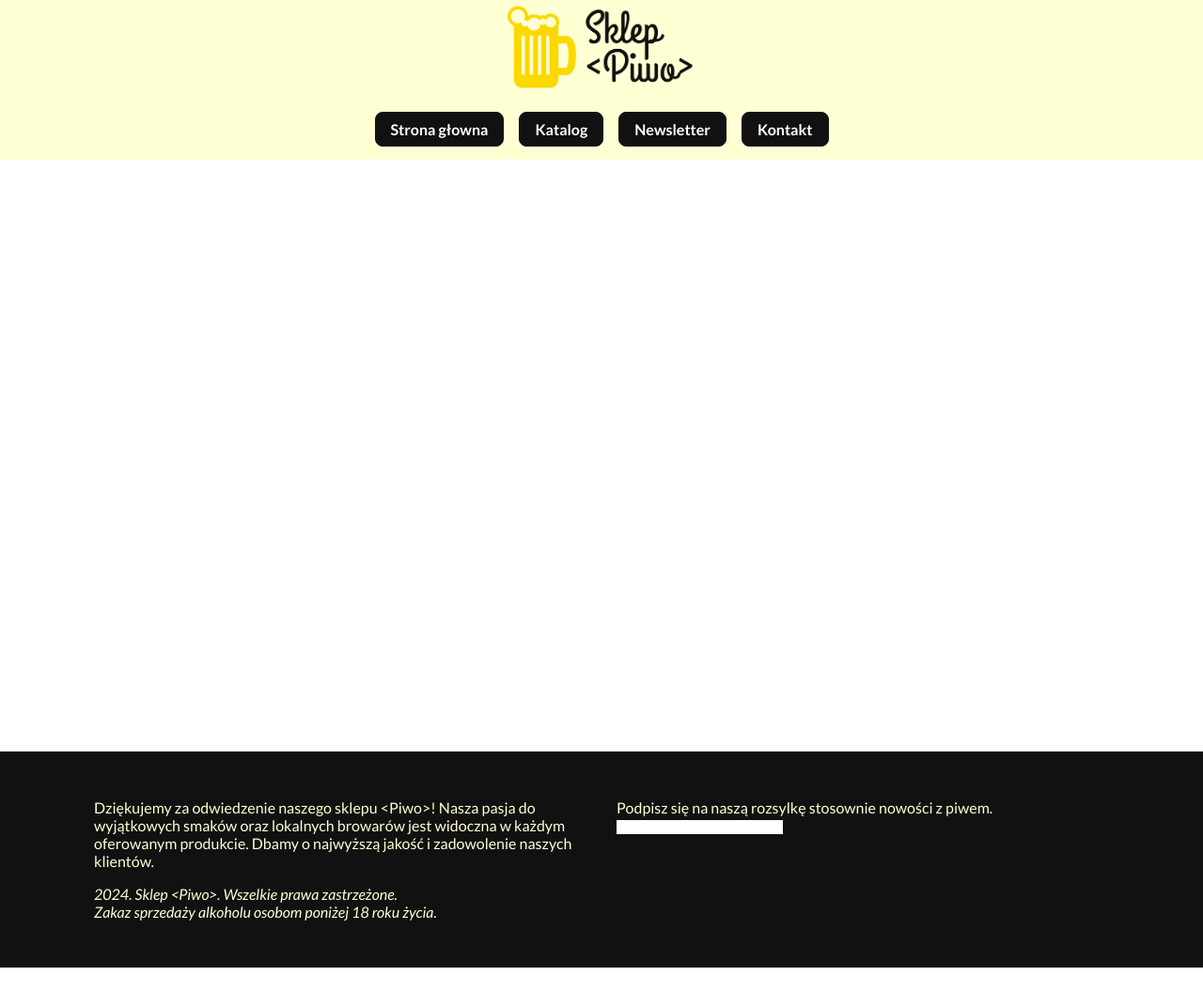
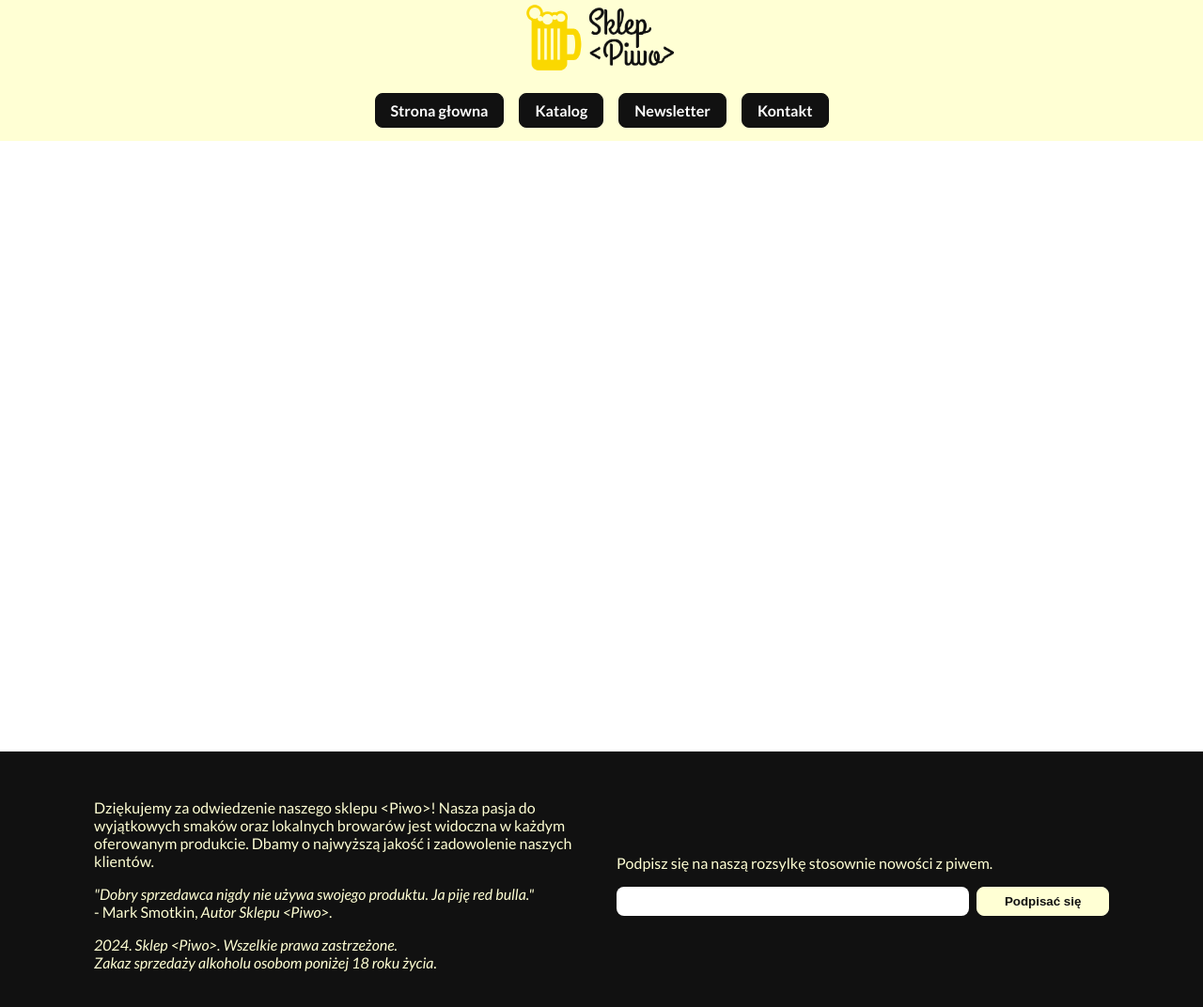
Before and after one commit to MarkSmersh/beer-shop, an Eleventy site: page pages/catalog.njk in a window 1280 px wide. Shown: the whole page at 94% size. Before the commit the page ends 1030 px from the top, so only its background shows below. Built offline with nearby package versions, Linux system fonts and the light colour scheme; Eleventy itself is replaced by a stand-in of ours; files that its build step writes are made by us from their sources; no server answers.

Commit message:
the main page is coocked

```diff
--- a/_includes/base.njk
+++ b/_includes/base.njk
@@ -26,6 +26,9 @@ title: Sklep <Piwo>
                 --accent: #fad800;
                 --br: 8px;
 
+                --primary-alpha: rgba(11, 11, 11, .2);
+                --secondary-alpha: rgba(255, 255, 212, .2);
+
                 .dark {
                     --primary: #fad800;
                     --secondary: #111111;
@@ -52,10 +55,10 @@ title: Sklep <Piwo>
                 align-items: center;
                 flex-direction: column;
                 gap: 16px;
-                height: 170px;
+                height: 150px;
 
                 img {
-                    height: 100px;
+                    height: 80px;
                 }
 
                 .list {
@@ -108,10 +111,43 @@ title: Sklep <Piwo>
                     gap: 16px;
                     flex-direction: column;
                 }
+
+                .right {
+                    display: flex;
+                    flex-direction: column;
+                    justify-content: center;
+                    gap: 16px;
+
+                    .newsletter {
+                        display: grid;
+                        grid: auto / 8fr 3fr;
+                        gap: 8px;
+                    }
+                }
+            }
+
+            input {
+                padding: 8px 8px;
+                border-radius: var(--br);
+            }
+
+            button {
+                border-radius: var(--br);
+                background-color: var(--secondary);
+                font-weight: 600;
+                color: var(--primary);
+                border: 1px solid var(--secondary);
+                transition: .2s;
+                cursor: pointer;
+            }
+
+            button:hover {
+                background-color: transparent;
+                color: var(--secondary);
             }
 
             main {
-                min-height: calc(100vh - 170px);
+                min-height: calc(100vh - 150px);
             }
         </style>
     </head>
@@ -146,30 +182,61 @@ title: Sklep <Piwo>
                     widoczna w każdym oferowanym produkcie. Dbamy o najwyższą
                     jakość i zadowolenie naszych klientów.
                 </p>
+
+                <div>
+                    <blockquote cite="github.com/marksmersh">
+                        <i>"Dobry sprzedawca nigdy nie używa swojego produktu. Ja piję red bulla."</i>
+                    </blockquote>
+                    <p>- Mark Smotkin, <cite>Autor Sklepu &lt;Piwo&gt;</cite>.</p>
+                </div>
                 <i>
                     <p class="legal">
-                        <span id="year"></span>. Sklep &lt;Piwo&gt;. Wszelkie prawa zastrzeżone.<br />Zakaz
-                        sprzedaży alkoholu osobom poniżej 18 roku życia.
+                        <span id="year"></span>. Sklep &lt;Piwo&gt;. Wszelkie
+                        prawa zastrzeżone.<br />Zakaz sprzedaży alkoholu osobom
+                        poniżej 18 roku życia.
                     </p>
                 </i>
             </div>
             <div class="right">
                 <p>Podpisz się na naszą rozsylkę stosownie nowości z piwem.</p>
-                <div class="newsletter">
-                    <form action="">
-                        <input name="email" />
-
-                    </form>
-                </div>
+                <form
+                    class="newsletter"
+                    action="javascript:"
+                    onsubmit="emailToLocalStorage(email)"
+                >
+                    <input
+                        id="email-footer"
+                        type="email"
+                        name="email"
+                        autocomplete="email"
+                    />
+                    <button type="submit">Podpisać się</button>
+                </form>
             </div>
         </footer>
     </body>
 
     <script>
-        // Niektóre skrypty są wywolane po lodowaniu strony
+        // Niektóre skrypty są wywolane po ladowaniu strony
 
         document.addEventListener("DOMContentLoaded", (e) => {
-            document.getElementById("year").textContent = new Date().getFullYear()
-        })
+            document.getElementById("year").textContent =
+                new Date().getFullYear();
+
+            const email = localStorage.getItem("email");
+
+            document.getElementById("email-footer").value = email ? email : "";
+        });
+
+        // Po wywulaniu formy email jest zapisany do localstorage
+        // Dlaczego tak? Po przykolu
+
+        function emailToLocalStorage(e) {
+            const email = e.value;
+
+            localStorage.setItem("email", email);
+
+            window.location.replace("/pages/newsletter");
+        }
     </script>
 </html>
--- a/eleventy.config.js
+++ b/eleventy.config.js
@@ -7,6 +7,5 @@ export default function(eleventyConfig) {
       </div>`;
     });
 
-    eleventyConfig.addPassthroughCopy("./assets/ico.png")
-    eleventyConfig.addPassthroughCopy("./assets/logo.png")
+    eleventyConfig.addPassthroughCopy("./assets/");
   };
--- a/index.njk
+++ b/index.njk
@@ -2,6 +2,140 @@
 layout: base.njk
 ---
 
-<div>
-    {% user "Zach Leatherman", "zachleat" %}
-</div>
+<style>
+    main {
+        background: url("/assets/piwko_perla.png");
+        background-size: cover;
+        background-position: 50%;
+        display: flex;
+        flex-direction: column;
+        align-items: flex-start;
+        justify-content: center;
+        position: relative;
+        transition: .5s;
+    }
+
+    .baza {
+        margin: 0 100px;
+        display: flex;
+        flex-direction: column;
+        gap: 16px;
+        width: 50%;
+        background-color: var(--secondary-alpha);
+        border-radius: var(--br);
+        backdrop-filter: blur(10px) brightness(80%);
+        padding: 32px;
+        color: var(--primary-text);
+
+        .title {
+            font-size: 30px;
+        }
+
+        .description {
+            font-size: 18px;
+        }
+    }
+
+    #selectors {
+        position: absolute;
+        right: 20px;
+        bottom: 20px;
+        display: flex;
+        gap: 8px;
+    }
+
+    .selector {
+        padding: 8px 16px;
+    }
+
+    .active {
+        background: var(--secondary-alpha);
+        color: var(--primary-text);
+    }
+</style>
+
+<main id="main">
+    <div class="baza">
+        <p class="title">
+            Jedna puszka piwa przybliża nas do szczęścia,<br />staj szczęśliwym
+            - wypij piwo 🍺!
+        </p>
+        <p class="description">
+            Sklep &lt;Piwo&gt; w swoim asortymencie ma wiele dobrych piw na
+            każdy dzień, jaki zrobią ciężky dzięń łatwiejszym, a dobry
+            odpoczynek liepszym.<br /><br />Ale wszystkie naszi klienci
+            rozumieją, że piwko muszi być dobrym, więc my mamy tylko najliepsze
+            piwka ze wszystkiego świata!
+        </p>
+    </div>
+    <div id="selectors">
+        {# <button class="selector">1</button>
+        <button class="selector">2</button> #}
+    </div>
+</main>
+
+<script>
+    const images = ["/assets/piwko_perla.png", "/assets/piwko_rom.png", "/assets/piwko_prosto.png", "/assets/piwko_nice.png", "/assets/piwko_piwooooo.png"];
+
+    const imageContainer = document.getElementById("main");
+    const timePerImage = 5000; // ms
+    const startFrom = 0;
+    let currentImage = startFrom;
+
+    function setImageByIndex(index) {
+        let indexToSet = index;
+
+        if (indexToSet > (images.length - 1)) {
+            indexToSet = 0;
+        }
+
+        imageContainer.style.backgroundImage = `url(${images[indexToSet]})`;
+
+        const selectors = document.getElementsByClassName("selector");
+
+        for (let i = 0; i < selectors.length; i++) {
+            const selector = selectors[i];
+
+            if (i === indexToSet) {
+                selector.classList.add("active");
+            } else {
+                selector.classList.remove("active");
+            }
+        }
+
+        currentImage = indexToSet;
+    }
+
+
+    async function infiniteVoid(index) {
+        setImageByIndex(index);
+
+        await new Promise((resolve) => {
+            setTimeout(() => {
+                resolve(null);
+            }, timePerImage)
+        });
+
+        infiniteVoid(currentImage + 1);
+    }
+
+    document.addEventListener("DOMContentLoaded", () => {
+        infiniteVoid(startFrom);
+
+        const selectorsWrapper = document.getElementById("selectors");
+
+        for (let i = 0; i < images.length; i++) {
+            const newSelector = document.createElement("button");
+
+            newSelector.classList.add("selector");
+            newSelector.textContent = i+1;
+            newSelector.addEventListener("click", () => setImageByIndex(i));
+
+            if (i === startFrom) {
+                newSelector.classList.add("active");
+            }
+
+            selectorsWrapper.appendChild(newSelector);
+        }
+    })
+</script>
```
Also changed, not shown: assets/piwko_piwooooo.png (added), assets/piwko_prosto.png (added), 3 other files.
